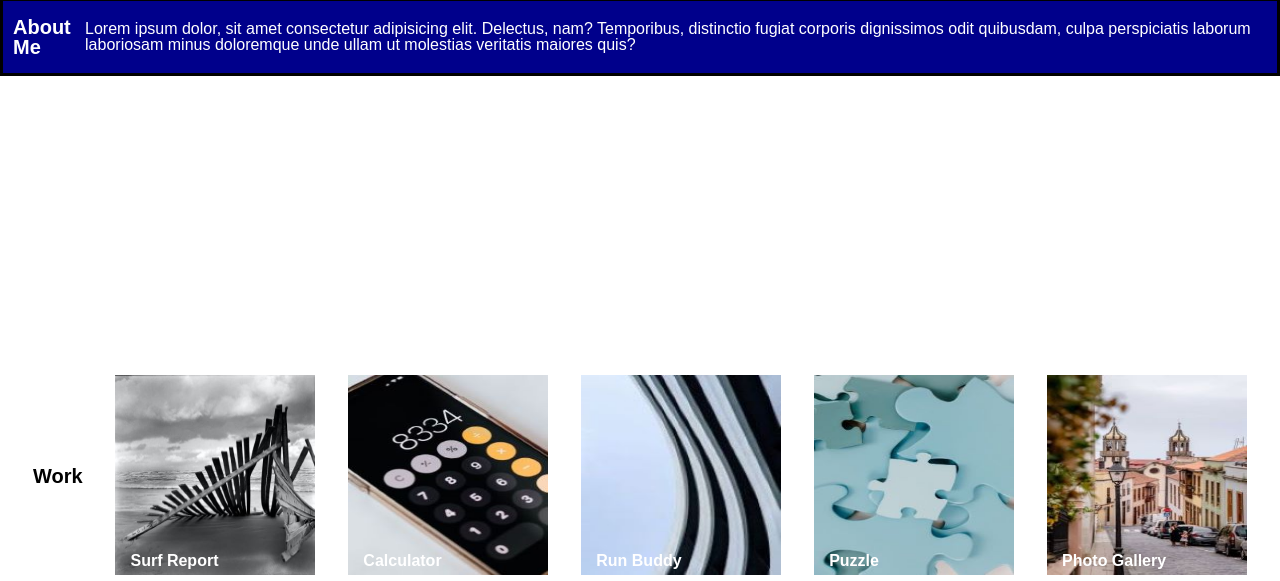
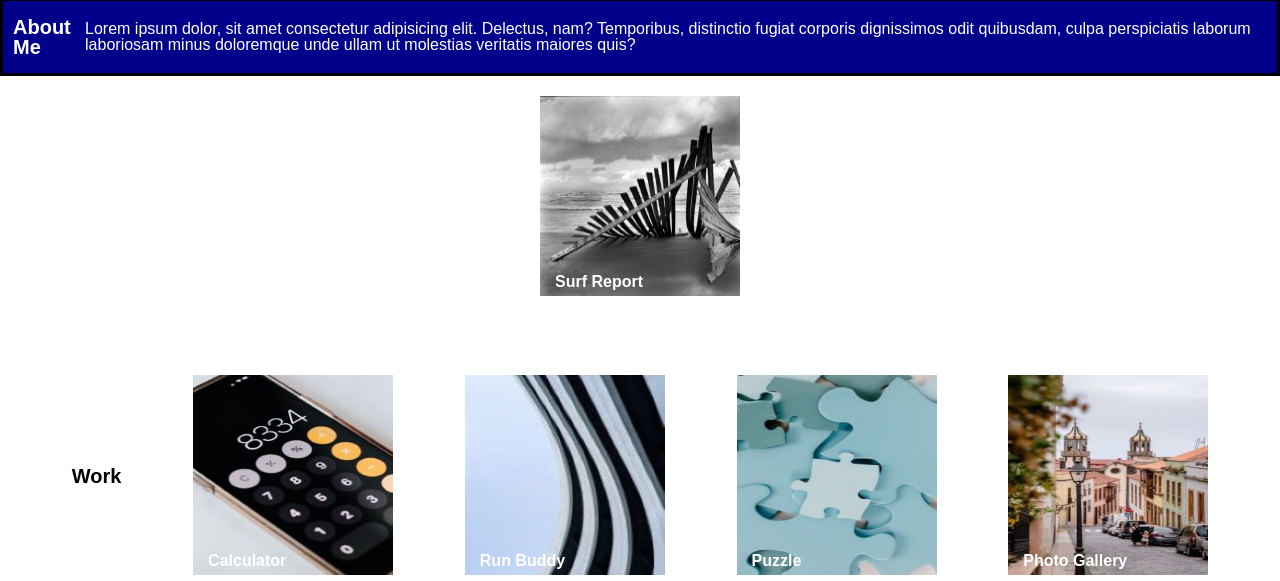
Before and after one commit to pcrainer38/challenge-two-portfolio, a plain HTML site: page index.html in a window 1280 px wide. Shown: the part 302-883 px from the top of the page. Drawn offline with Linux system fonts and the light colour scheme.

Commit message:
updated html and css

```diff
--- a/assets/css/style.css
+++ b/assets/css/style.css
@@ -74,7 +74,6 @@ h1 {
     height: 100vh;
     align-items: center;
     flex-wrap: wrap;
-    flex: 1 1 0;
 
 }
 
@@ -89,6 +88,13 @@ img {
     height: 200px;
     width: 200px;
     position: relative;
+}
+
+.showcase {
+    align-self: start;
+    position: absolute;
+    margin-top: 20px;
+
 }
 
 .work a {
@@ -121,7 +127,6 @@ img {
     width: 350px;
     justify-content: space-around;
 
-
 }
 
 .contact-links a{
@@ -133,6 +138,7 @@ img {
     color:aquamarine;
 }
 
+/* resume section */
 .resume {
     display: flex;
     background-color: darkblue;
@@ -152,6 +158,11 @@ img {
     color: aquamarine;
 }
 
+@media screen and (max-width: 800px) {
+    flex-direction: column;
+    display: block;
+}
+
 @media screen and (max-width: 320px) {
     display: block;
     height: 100vh;
--- a/index.html
+++ b/index.html
@@ -31,8 +31,8 @@
 
     <section class="work" id="my-work">
         <h2>Work</h2>
-            <div>
-                <div id="card">
+            <div class="showcase">
+                <div class="card">
                     <img src="./images/Ilkan Yagubov 1.jpg" alt="fence on beach">
                     <p><a href="#">Surf Report</a></p>
                 </div>
```
